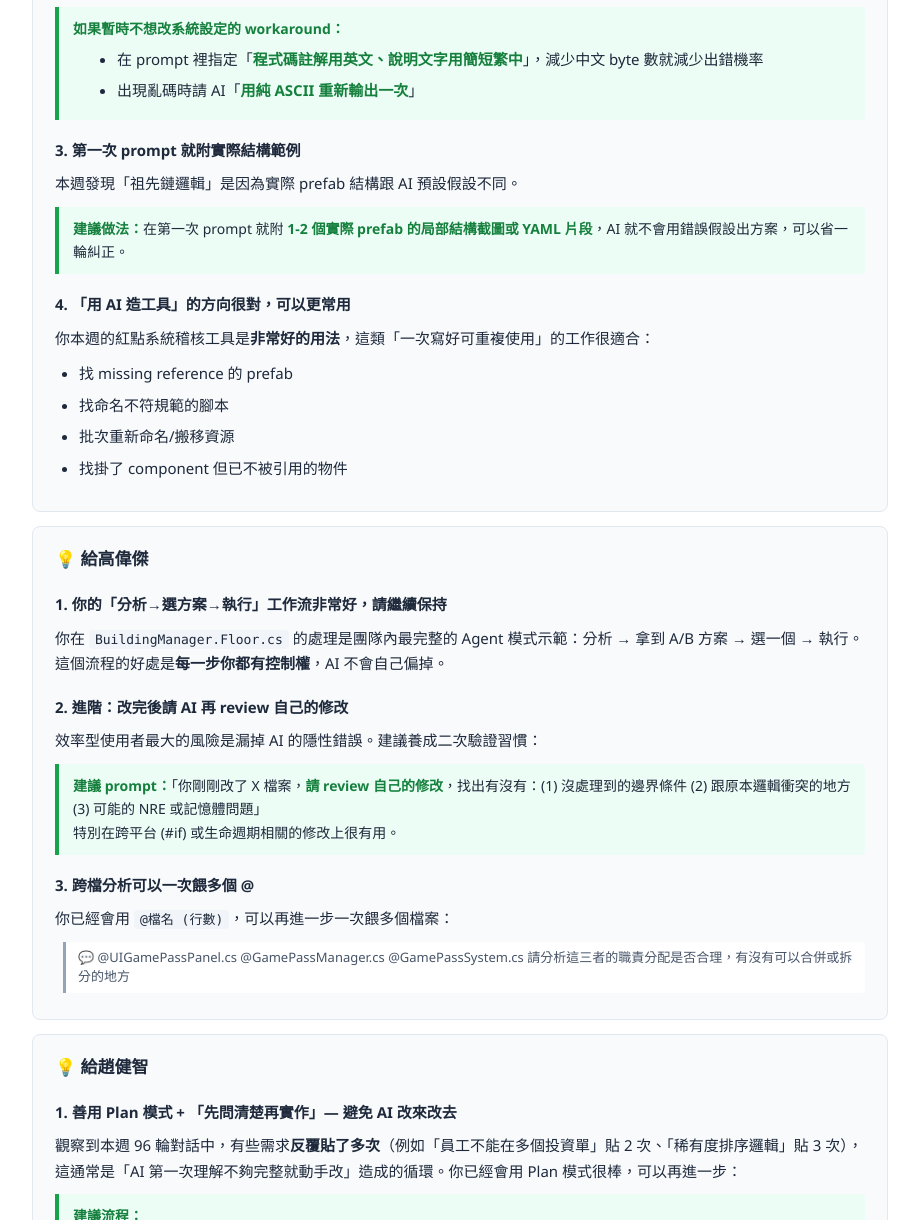
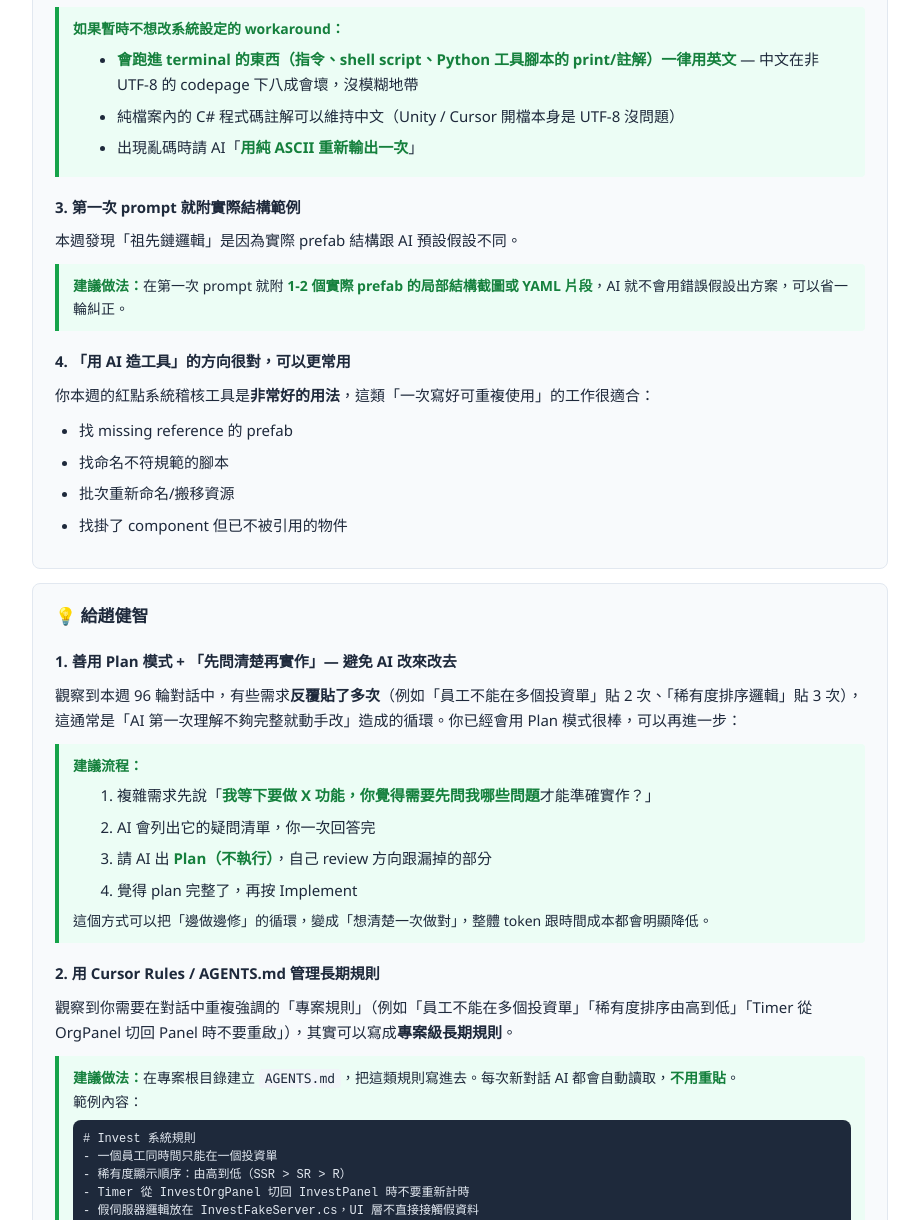
Before and after one commit to gamacwhung/winking-cursor-tips, a plain HTML site: page index.html in a window 1280 px wide. Shown: the part 3983-5203 px from the top of the page, without its empty margins (180-1099 px from the left). Drawn offline with Linux system fonts and the light colour scheme.

Commit message:
drop weak gao section; clarify mojibake workaround: terminal-bound text always english
Made-with: Cursor

```diff
--- a/index.html
+++ b/index.html
@@ -210,7 +210,8 @@
 <div class="tip">
 <strong>如果暫時不想改系統設定的 workaround：</strong>
 <ul style="margin:6px 0 0 20px;">
-  <li>在 prompt 裡指定「<strong>程式碼註解用英文、說明文字用簡短繁中</strong>」，減少中文 byte 數就減少出錯機率</li>
+  <li><strong>會跑進 terminal 的東西（指令、shell script、Python 工具腳本的 print/註解）一律用英文</strong> — 中文在非 UTF-8 的 codepage 下八成會壞，沒模糊地帶</li>
+  <li>純檔案內的 C# 程式碼註解可以維持中文（Unity / Cursor 開檔本身是 UTF-8 沒問題）</li>
   <li>出現亂碼時請 AI「<strong>用純 ASCII 重新輸出一次</strong>」</li>
 </ul>
 </div>
@@ -229,25 +230,6 @@
   <li>批次重新命名/搬移資源</li>
   <li>找掛了 component 但已不被引用的物件</li>
 </ul>
-</div>
-
-<!-- 高偉傑 -->
-<div class="card">
-<h3>💡 給高偉傑</h3>
-
-<h4>1. 你的「分析→選方案→執行」工作流非常好，請繼續保持</h4>
-<p>你在 <code>BuildingManager.Floor.cs</code> 的處理是團隊內最完整的 Agent 模式示範：分析 → 拿到 A/B 方案 → 選一個 → 執行。這個流程的好處是<strong>每一步你都有控制權</strong>，AI 不會自己偏掉。</p>
-
-<h4>2. 進階：改完後請 AI 再 review 自己的修改</h4>
-<p>效率型使用者最大的風險是漏掉 AI 的隱性錯誤。建議養成二次驗證習慣：</p>
-<div class="tip">
-<strong>建議 prompt：</strong>「你剛剛改了 X 檔案，<strong>請 review 自己的修改</strong>，找出有沒有：(1) 沒處理到的邊界條件 (2) 跟原本邏輯衝突的地方 (3) 可能的 NRE 或記憶體問題」<br>
-特別在跨平台 (#if) 或生命週期相關的修改上很有用。
-</div>
-
-<h4>3. 跨檔分析可以一次餵多個 @</h4>
-<p>你已經會用 <code>@檔名 (行數)</code>，可以再進一步一次餵多個檔案：</p>
-<div class="prompt">@UIGamePassPanel.cs @GamePassManager.cs @GamePassSystem.cs 請分析這三者的職責分配是否合理，有沒有可以合併或拆分的地方</div>
 </div>
 
 <!-- 趙健智 -->
```
